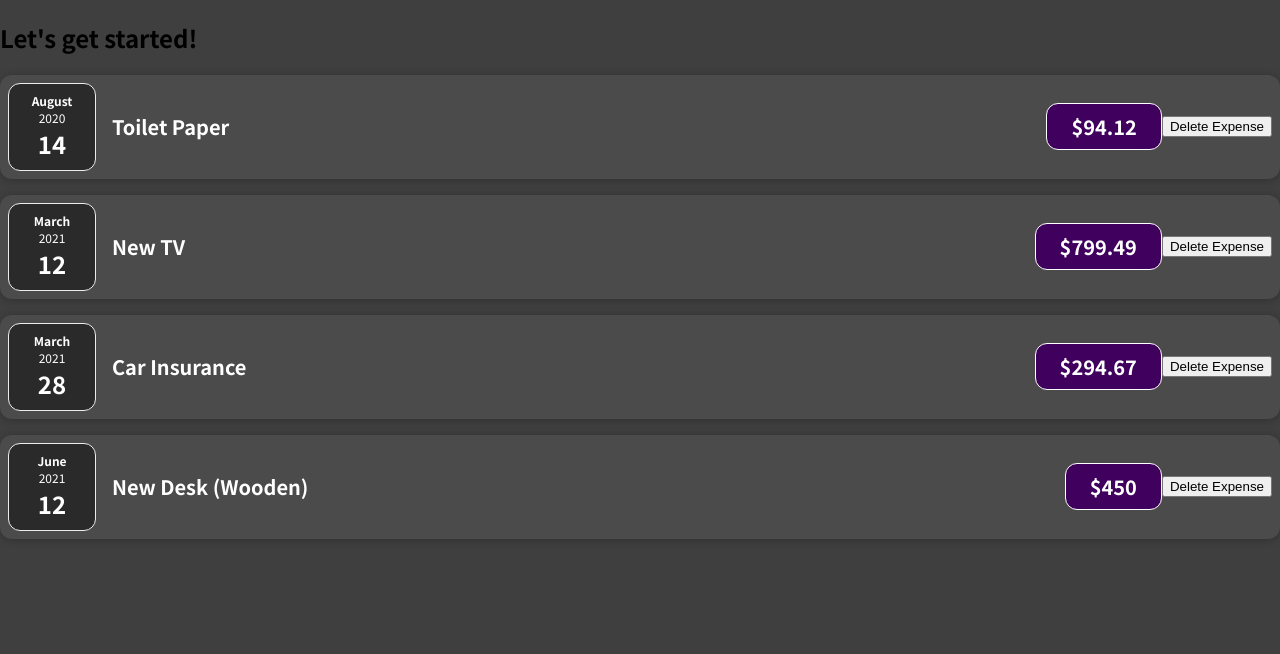
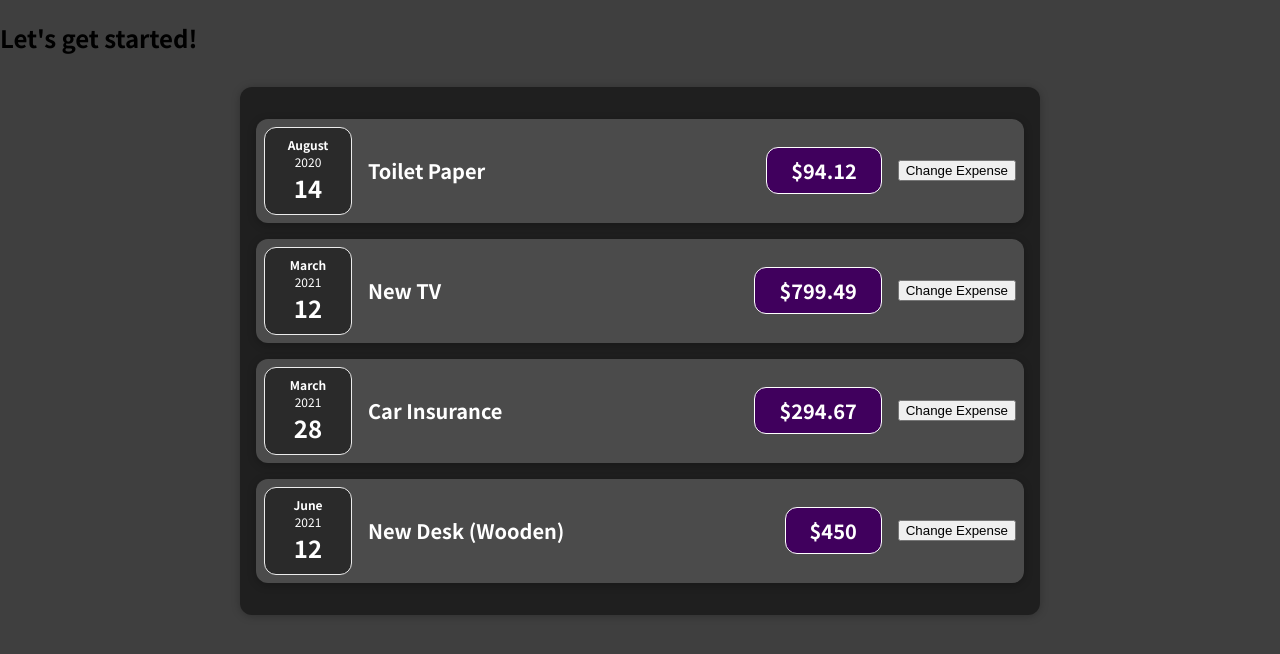
Before and after one commit to AnjaliManogna/expenses-Tracker, a React (Create React App) app: page / in a window 1280 px wide. Shown: the top 654 px of the page. Built offline with nearby package versions, Linux system fonts and the light colour scheme.

Commit message:
Change Expense Button

```diff
--- a/src/App.js
+++ b/src/App.js
@@ -1,6 +1,8 @@
-import ExpenseItem from "./components/Expenses/ExpenseItem";
+import React from "react";
 
-function App() {
+import Expenses from "./components/Expenses/Expenses";
+
+const App = () => {
   const expenses = [
     {
       id: "e1",
@@ -23,31 +25,19 @@
     },
   ];
 
+  // return React.createElement(
+  //   'div',
+  //   {},
+  //   React.createElement('h2', {}, "Let's get started!"),
+  //   React.createElement(Expenses, { items: expenses })
+  // );
+
   return (
     <div>
       <h2>Let's get started!</h2>
-      <ExpenseItem
-        title={expenses[0].title}
-        amount={expenses[0].amount}
-        date={expenses[0].date}
-      />
-      <ExpenseItem
-        title={expenses[1].title}
-        amount={expenses[1].amount}
-        date={expenses[1].date}
-      />
-      <ExpenseItem
-        title={expenses[2].title}
-        amount={expenses[2].amount}
-        date={expenses[2].date}
-      />
-      <ExpenseItem
-        title={expenses[3].title}
-        amount={expenses[3].amount}
-        date={expenses[3].date}
-      />
+      <Expenses items={expenses} />
     </div>
   );
-}
+};
 
 export default App;
--- a/src/components/Expenses/ExpenseItem.js
+++ b/src/components/Expenses/ExpenseItem.js
@@ -1,17 +1,14 @@
-import React from "react";
+import React, { useState } from "react";
+
 import ExpenseDate from "./ExpenseDate";
+import Card from "../UI/Card";
 import "./ExpenseItem.css";
-import Card from "../UI/Card";
 
 const ExpenseItem = (props) => {
+  const [amount, setAmount] = useState(props.amount);
+
   const clickHandler = () => {
-    const confirmDelete = window.confirm(
-      "Are you sure you want to delete this expense?"
-    );
-    if (confirmDelete) {
-      const expenseItem = document.getElementById(props.expenseId);
-      expenseItem.remove();
-    }
+    setAmount(100);
   };
 
   return (
@@ -19,9 +16,9 @@
       <ExpenseDate date={props.date} />
       <div className="expense-item__description">
         <h2>{props.title}</h2>
-        <div className="expense-item__price">${props.amount}</div>
+        <div className="expense-item__price">${amount}</div>
+        <button onClick={clickHandler}>Change Expense</button>
       </div>
-      <button onClick={clickHandler}>Delete Expense</button>
     </Card>
   );
 };
```
